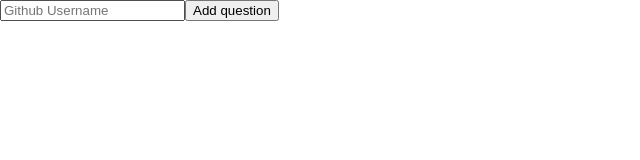
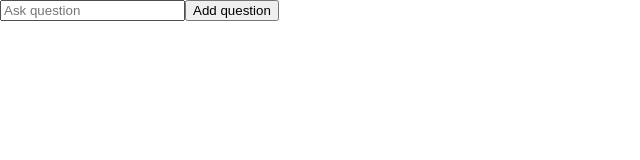
Before and after one commit to Manveer695/susi-web-chat-heroku, a React (Create React App) app: page / in a window 1280 px wide. Shown: the top 160 px of the page, without its empty margins (0-640 px from the left). Built offline with nearby package versions, Linux system fonts and the light colour scheme.

Commit message:
fixed a typo

```diff
--- a/src/App.js
+++ b/src/App.js
@@ -78,7 +78,7 @@ class Form extends React.Component{
                                       })
                                                          }
                                  }
-            type = "text" placeholder="Github Username" required/>
+            type = "text" placeholder="Ask question" required/>
             <button type="submit">Add question</button>
           </form>
         );
```
